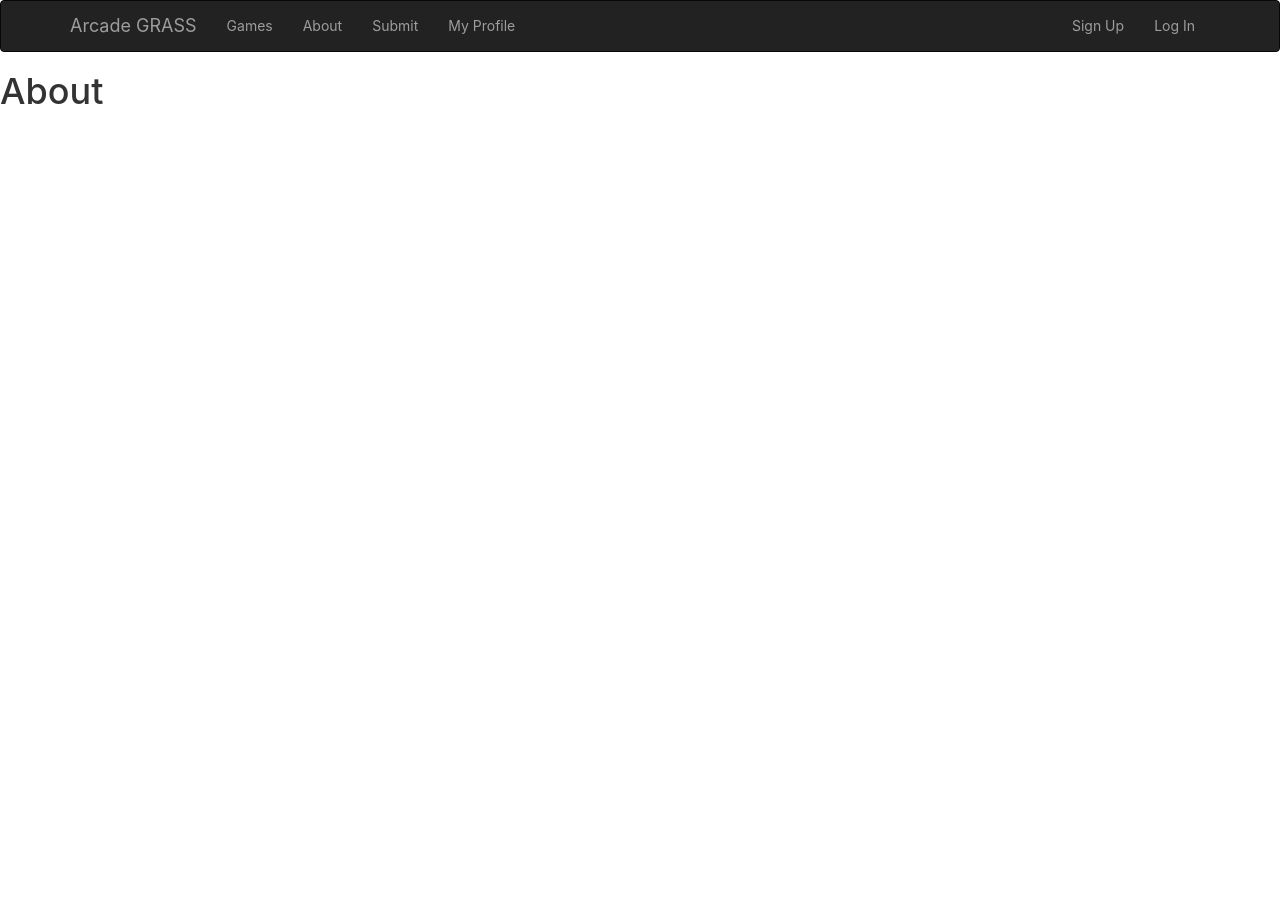
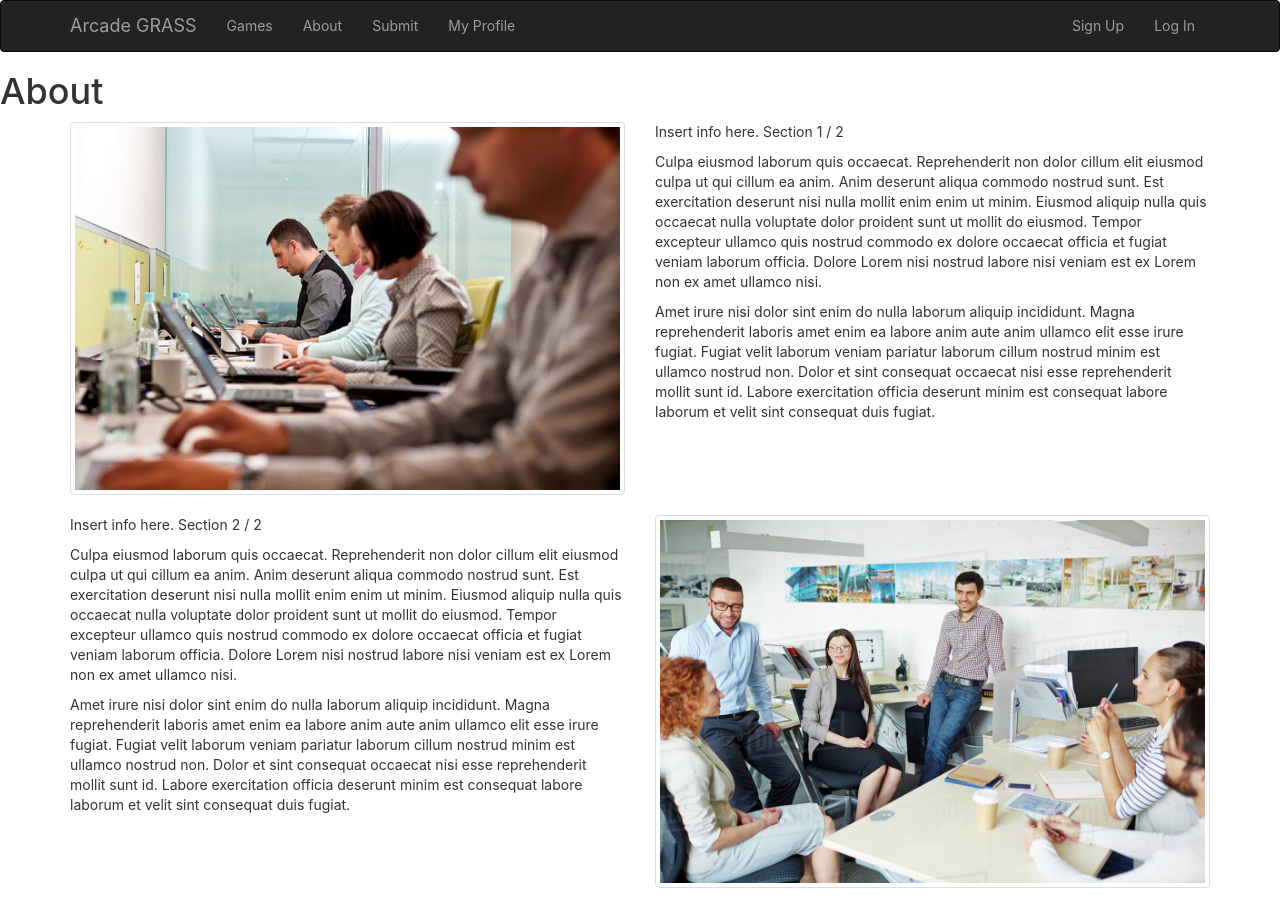
Before and after one commit to Dcorb1209/UCFArcade, a React (Create React App) app: page /About in a window 1280 px wide. Before the commit the page ends 800 px from the top, so only its background shows below. Built offline with nearby package versions, Linux system fonts and the light colour scheme.

Commit message:
Created template on About page. Added filler images and paragraphs.

```diff
--- a/package.json
+++ b/package.json
@@ -7,7 +7,8 @@
     "react-bootstrap": "^0.32.4",
     "react-dom": "^16.7.0",
     "react-router-dom": "^4.3.1",
-    "react-scripts": "2.1.3"
+    "react-scripts": "2.1.3",
+    "reactstrap": "^7.1.0"
   },
   "scripts": {
     "start": "react-scripts start",
--- a/src/About.js
+++ b/src/About.js
@@ -1,4 +1,5 @@
 import React, { Component } from 'react';
+import { Thumbnail, Grid, Row, Col } from 'react-bootstrap';
 import NaviBar from './Components/NavBar';
 
 class About extends Component {
@@ -7,6 +8,41 @@ class About extends Component {
       <div className = 'FullPage'>
         <NaviBar/>
         <h1>About</h1>
+
+        <Grid>
+          <Row>
+            <Col md={6} mdPush={6}>
+              <p>
+                Insert info here. Section 1 / 2
+              </p>
+              <p>
+                Culpa eiusmod laborum quis occaecat. Reprehenderit non dolor cillum elit eiusmod culpa ut qui cillum ea anim. Anim deserunt aliqua commodo nostrud sunt. Est exercitation deserunt nisi nulla mollit enim enim ut minim. Eiusmod aliquip nulla quis occaecat nulla voluptate dolor proident sunt ut mollit do eiusmod. Tempor excepteur ullamco quis nostrud commodo ex dolore occaecat officia et fugiat veniam laborum officia. Dolore Lorem nisi nostrud labore nisi veniam est ex Lorem non ex amet ullamco nisi.
+              </p>
+              <p>
+                Amet irure nisi dolor sint enim do nulla laborum aliquip incididunt. Magna reprehenderit laboris amet enim ea labore anim aute anim ullamco elit esse irure fugiat. Fugiat velit laborum veniam pariatur laborum cillum nostrud minim est ullamco nostrud non. Dolor et sint consequat occaecat nisi esse reprehenderit mollit sunt id. Labore exercitation officia deserunt minim est consequat labore laborum et velit sint consequat duis fugiat.
+              </p>
+            </Col>
+            <Col md={6} mdPull={6}>
+              <Thumbnail src={require('./Images/workers.jpg')}></Thumbnail>
+            </Col>
+          </Row>
+
+          <Row>
+            <Col md={6} mdPush={6}>
+              <Thumbnail src={require('./Images/workers2.png')}></Thumbnail>
+            </Col>
+              <Col md={6} mdPull={6}>
+                <p>
+                  Insert info here. Section 2 / 2
+                </p>
+                <p>
+                  Culpa eiusmod laborum quis occaecat. Reprehenderit non dolor cillum elit eiusmod culpa ut qui cillum ea anim. Anim deserunt aliqua commodo nostrud sunt. Est exercitation deserunt nisi nulla mollit enim enim ut minim. Eiusmod aliquip nulla quis occaecat nulla voluptate dolor proident sunt ut mollit do eiusmod. Tempor excepteur ullamco quis nostrud commodo ex dolore occaecat officia et fugiat veniam laborum officia. Dolore Lorem nisi nostrud labore nisi veniam est ex Lorem non ex amet ullamco nisi.
+                </p>
+                <p>
+                  Amet irure nisi dolor sint enim do nulla laborum aliquip incididunt. Magna reprehenderit laboris amet enim ea labore anim aute anim ullamco elit esse irure fugiat. Fugiat velit laborum veniam pariatur laborum cillum nostrud minim est ullamco nostrud non. Dolor et sint consequat occaecat nisi esse reprehenderit mollit sunt id. Labore exercitation officia deserunt minim est consequat labore laborum et velit sint consequat duis fugiat.
+                </p>              </Col>
+          </Row>
+        </Grid>
       </div>
     )
   }
```
Also changed, not shown: src/Images/workers.jpg (added), src/Images/workers2.png (added).
